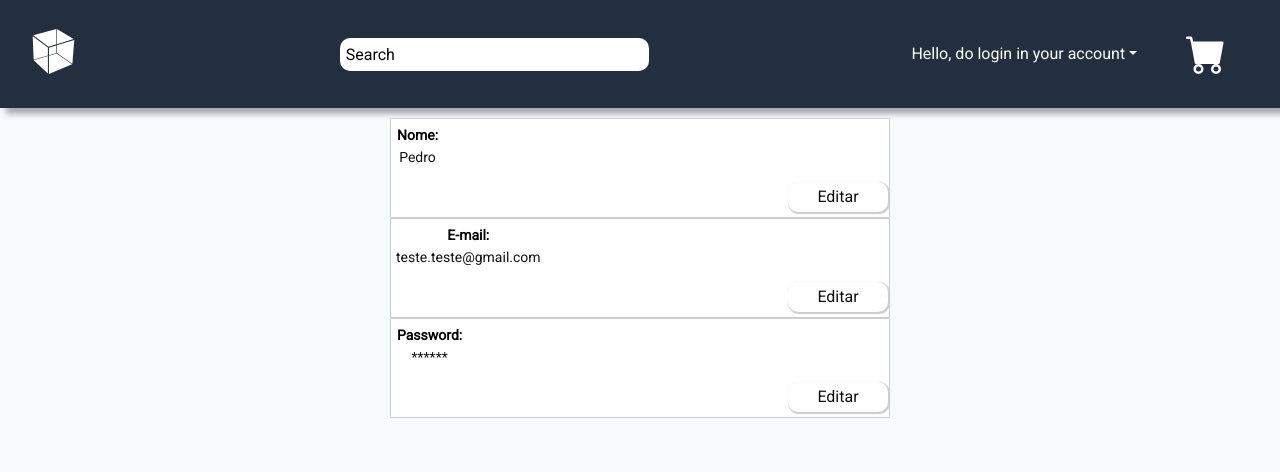
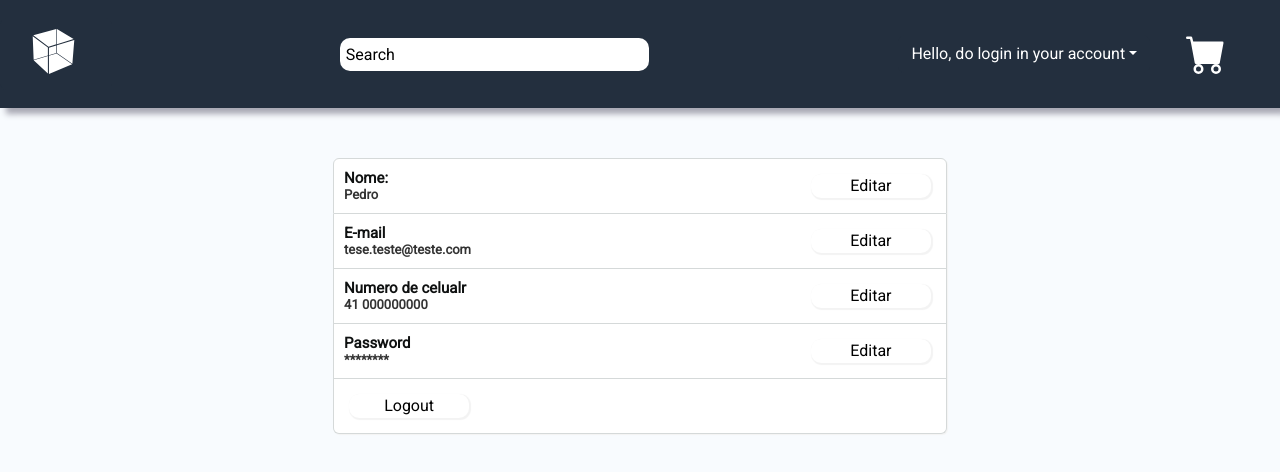
Before and after one commit to VitorKreis/Amazon, a React (Create React App) app in the folder front-end/: page /You in a window 1280 px wide. Shown: the top 472 px of the page. Built offline with nearby package versions, Linux system fonts and the light colour scheme; a web font is replaced by a local one.

Commit message:
Working in Account

```diff
--- a/front-end/src/App.jsx
+++ b/front-end/src/App.jsx
@@ -4,10 +4,10 @@ import { BrowserRouter as Router, Routes, Route } from 'react-router-dom';
 import Narbar from './layout/navbar';
 // Pages
 import Home from './pages/home';
-import Login from './pages/login';
-import NewAccount from './pages/newAccount';
+import Login from './Login/login';
+import NewAccount from './Login/newAccount';
 import About from './pages/about';
-import Account from './pages/Account';
+import Account from './Login/account';
 
 function App() {
   return (
--- /dev/null
+++ b/front-end/src/Login/account.css
@@ -0,0 +1,49 @@
+.container{
+    display: flex;
+    position: relative;
+}
+
+.list-group{
+    display: flex;
+    width: 55%;
+    margin: 50px 0px 0px 0px;
+    box-shadow: 1px 1px 1px #f3f3f3;
+}
+
+.list-group-item{
+    display: flex;
+    padding: 10px;
+    justify-content: space-between;
+    border: 1px solid #d5d9d9;
+}
+
+.list-group-item h1{
+    font-size: 15px;
+    font-weight: bold;
+    color:#0f1111;
+    margin-bottom: 10px;
+}
+
+.list-group-item p{
+    position: fixed;
+    align-self: start;
+    font-size: 13px;
+    margin: 16px 5px 0 0px;
+    color:#333333;
+}
+
+
+.list-group-item button {
+    align-self: flex-end;
+    background-color: #ffffff;
+    border: none;
+    border-radius: 10px;
+    box-shadow: 1px 1px 1px 1px #f3f3f3;
+    width: 120px;
+    margin: 5px;
+}
+
+.list-group-item button:hover{
+    background-color: #f3f3f3;
+    box-shadow: 0.5px 0.5px 0.5px 0.5px #f3f3f3;
+}
--- /dev/null
+++ b/front-end/src/Login/account.jsx
@@ -0,0 +1,35 @@
+import './account.css';
+
+function Account() {
+  return (
+        <div className="container">
+            <ul className="list-group">
+                <li className="list-group-item">
+                    <h1>Nome:</h1>
+                    <p>Pedro</p>
+                    <button type="button">Editar</button>
+                </li>
+                <li className="list-group-item">
+                    <h1>E-mail</h1>
+                    <p>tese.teste@teste.com</p>
+                    <button type="button">Editar</button>
+                </li>
+                <li className="list-group-item">
+                    <h1>Numero de celualr</h1>
+                    <p>41 000000000</p>
+                    <button type="button">Editar</button>
+                </li>
+                <li className="list-group-item">
+                    <h1>Password</h1>
+                    <p>********</p>
+                    <button type="button">Editar</button>
+                </li>
+                <li className="list-group-item">
+                    <button className="button-logout" type="button">Logout</button>
+                </li>
+            </ul>
+        </div>
+  );
+}
+
+export default Account;
--- a/front-end/src/pages/login.jsx
+++ b/front-end/src/Login/login.jsx
@@ -1,8 +1,9 @@
 import { useState } from 'react';
 import { Link, Navigate } from 'react-router-dom';
-import './login.css';
 import axios from 'axios';
 import validator from 'validator';
+
+import './login.css';
 
 function Login() {
   const [email, setEmail] = useState('');
--- a/front-end/src/pages/NewAccount.jsx
+++ b/front-end/src/Login/newAccount.jsx
@@ -1,9 +1,9 @@
 import React, { useState } from 'react';
 import axios from 'axios';
-import './newAccount.css';
-
 import { Navigate } from 'react-router';
 import validator from 'validator';
+
+import './newAccount.css';
 
 function newAccount() {
   const [email, setEmail] = useState('');
--- a/front-end/src/layout/navbar.jsx
+++ b/front-end/src/layout/navbar.jsx
@@ -1,21 +1,11 @@
-/* eslint-disable react/button-has-type */
-/* eslint-disable no-unused-vars */
 /* eslint-disable jsx-a11y/control-has-associated-label */
 import { Link } from 'react-router-dom';
 import './navbar.css';
 
 import { SiGtk } from 'react-icons/si';
 import { BsFillCartFill } from 'react-icons/bs';
-import { useEffect } from 'react';
 
 function Navbar() {
-  let user = false;
-  useEffect(() => {
-    if (localStorage.getItem('token')) {
-      user = true;
-    }
-  }, []);
-
   const reloads = () => {
     // eslint-disable-next-line no-restricted-globals
     location.reload();
@@ -39,7 +29,7 @@ function Navbar() {
               <li><p className="dropdown-item">List</p></li>
               <li><Link to="/about" className="dropdown-item">About</Link></li>
               {localStorage.getItem('token') ? <li><Link className="dropdown-item" to="/You">You</Link></li> : <li><Link className="dropdown-item" to="/login">Login</Link></li>}
-              <li><button className="dropdown-item" type="reset" onClick={handleLogout}>Logout</button></li>
+              <li><button className="dropdown-item" type="button" onClick={handleLogout}>Logout</button></li>
             </ul>
           </div>
           <li className="item">
--- a/front-end/src/pages/Account.css
+++ /dev/null
@@ -1,60 +0,0 @@
-.container{
-    display: flex;
-    flex-direction: column;
-    margin-top: 10px;
-}
-
-
-.card{
-    display: flex;
-    border: 1px solid #cdcdcd;
-    margin: 0;
-    padding: 0;
-    max-height: 100px;
-    border-radius: 1px;
-    justify-self: center;
-}
-
-.card-head{
-    display: flex;
-    align-self: start;
-    justify-self: baseline;
-    flex-direction: column;
-    margin: 5px;
-}
-
-.card-head p{
-    font-size: 14px;
-    font-weight: bold;
-    color: #000000;
-    padding: 1px;
-    margin: 0;
-}
-
-.card-head span{
-    font-size: 14px;
-    color:#111111;
-}
-
-
-.card-body{
-    justify-content: center;
-    display: flex;
-    align-self: flex-end;
-}
-
-
-.card-body button{
-    width: 100px;
-    height: 30px;
-    border: 0;
-    border-radius: 10px;
-    box-shadow: 1px 1px 1px 1px #cdcdcd;
-    background-color: white;
-    color: #0f1111;
-}
-
-
-.card-body button:hover{
-    background-color: #d5d9d9;
-}
--- a/front-end/src/pages/Account.jsx
+++ /dev/null
@@ -1,37 +0,0 @@
-import './Account.css';
-
-function Account() {
-  return (
-        <div className="container">
-            <div className="card">
-    <div className="card-head">
-        <p>Nome:</p>
-        <span>Pedro</span>
-    </div>
-    <div className="card-body">
-        <button type="button">Editar</button>
-    </div>
-            </div>
-<div className="card">
-    <div className="card-head">
-        <p>E-mail:</p>
-        <span>teste.teste@gmail.com</span>
-    </div>
-    <div className="card-body">
-        <button type="button">Editar</button>
-    </div>
-</div>
-<div className="card">
-<div className="card-head">
-    <p>Password:</p>
-    <span>******</span>
-</div>
-<div className="card-body">
-    <button type="button">Editar</button>
-</div>
-</div>
-        </div>
-  );
-}
-
-export default Account;
```
Also changed, not shown: front-end/src/Login/login.css (renamed from front-end/src/pages/login.css), front-end/src/Login/newAccount.css (renamed from front-end/src/pages/newAccount.css), front-end/src/pages/about.css (line endings or trailing spaces).
